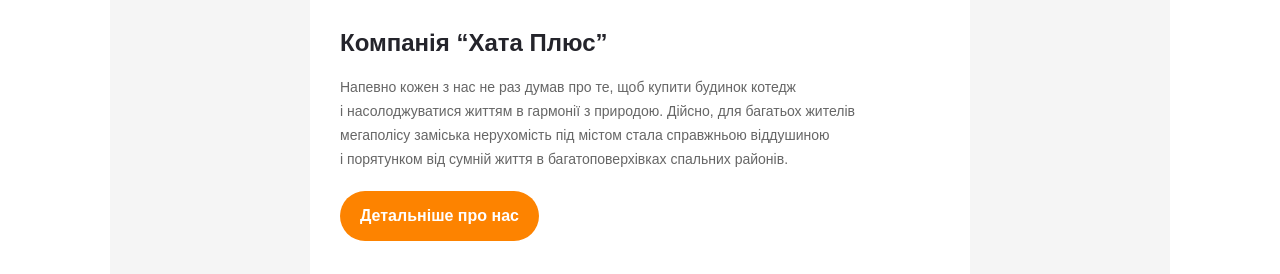
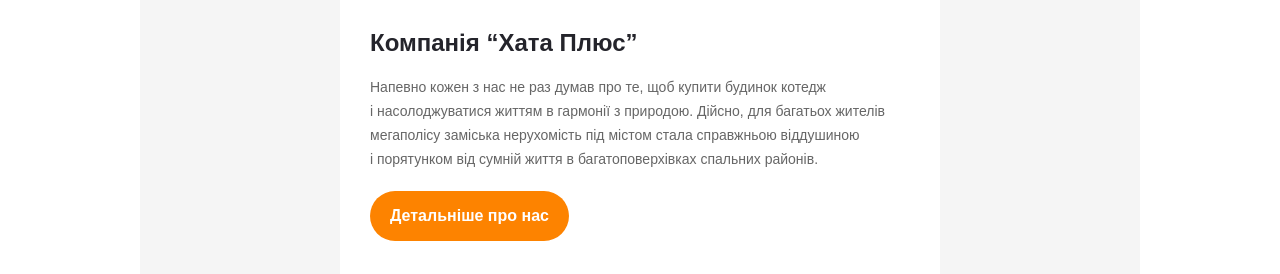
Before and after one commit to OleksandrIsaev/hatamail, a plain HTML site: page index.html in a window 1280 px wide. Shown: the part 348-622 px from the top of the page. Drawn offline with Linux system fonts and the light colour scheme.

Commit message:
last push

```diff
--- a/css/main.css
+++ b/css/main.css
@@ -41,8 +41,8 @@ table {
 }
 .table-1 {
     width: 600px;
-    margin-left: 30px;
-    margin-right: 30px;
+    padding-left: 30px;
+    padding-right: 30px;
 }
 h2 {
     margin-top: 32px;
```
Also changed, not shown: 2 other files.
